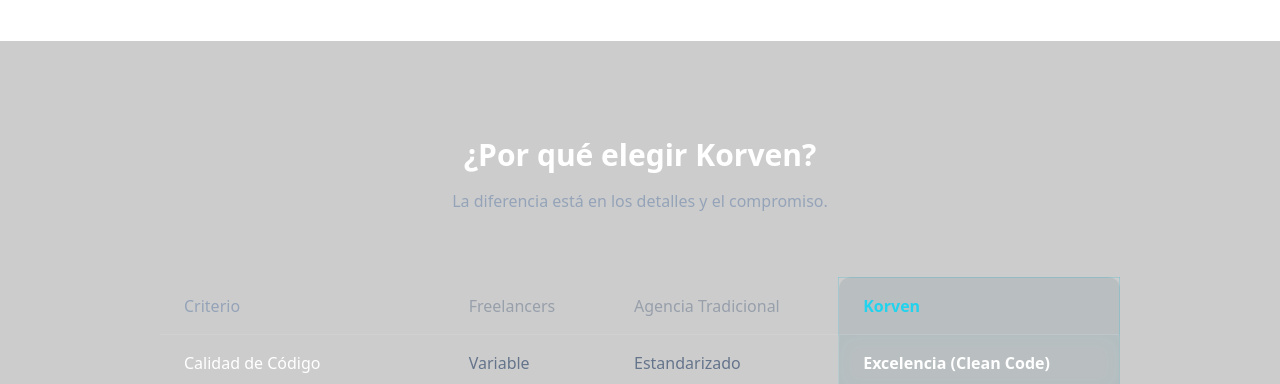
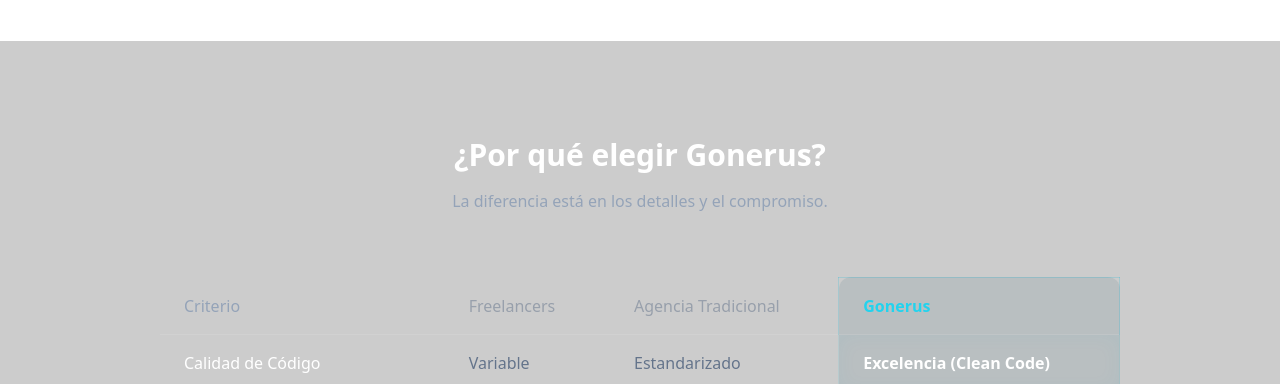
Before and after one commit to gonzalomprada/korven-web, a React (Vite) app: page / in a window 1280 px wide. Shown: the part 5320-5704 px from the top of the page. Built offline with nearby package versions, Linux system fonts and the light colour scheme.

Commit message:
Update ComparisonTable.jsx

```diff
--- a/src/components/ComparisonTable.jsx
+++ b/src/components/ComparisonTable.jsx
@@ -6,7 +6,7 @@ const ComparisonTable = () => {
     <section className="py-24 relative bg-black/20">
       <div className="max-w-5xl mx-auto px-4 sm:px-6 lg:px-8">
         <div className="text-center mb-16">
-          <h2 className="text-3xl font-bold text-white mb-4">¿Por qué elegir Korven?</h2>
+          <h2 className="text-3xl font-bold text-white mb-4">¿Por qué elegir Gonerus?</h2>
           <p className="text-slate-400">La diferencia está en los detalles y el compromiso.</p>
         </div>
 
@@ -17,23 +17,23 @@ const ComparisonTable = () => {
                 <th className="py-4 px-6 text-slate-400 font-medium">Criterio</th>
                 <th className="py-4 px-6 text-slate-500 font-medium opacity-50">Freelancers</th>
                 <th className="py-4 px-6 text-slate-500 font-medium opacity-50">Agencia Tradicional</th>
-                <th className="py-4 px-6 text-cyan-400 font-bold bg-cyan-900/10 rounded-t-xl border-t border-x border-cyan-500/20">Korven</th>
+                <th className="py-4 px-6 text-cyan-400 font-bold bg-cyan-900/10 rounded-t-xl border-t border-x border-cyan-500/20">Gonerus</th>
               </tr>
             </thead>
             <tbody className="text-slate-300">
               {[
-                { criterion: "Calidad de Código", free: "Variable", agency: "Estandarizado", korven: "Excelencia (Clean Code)" },
-                { criterion: "Comunicación", free: "Intermitente", agency: "Burocrática", korven: "Directa y Ágil" },
-                { criterion: "Velocidad de Entrega", free: "Lenta", agency: "Media", korven: "Alta (Sprints Semanales)" },
-                { criterion: "Soporte Post-Lanzamiento", free: <X className="h-5 w-5 text-red-500" />, agency: "Costo Adicional Alto", korven: <Check className="h-5 w-5 text-cyan-400" /> },
-                { criterion: "Visión de Negocio", free: <X className="h-5 w-5 text-red-500" />, agency: <Check className="h-5 w-5 text-slate-500" />, korven: <Check className="h-5 w-5 text-cyan-400" /> },
+                { criterion: "Calidad de Código", free: "Variable", agency: "Estandarizado", Gonerus: "Excelencia (Clean Code)" },
+                { criterion: "Comunicación", free: "Intermitente", agency: "Burocrática", Gonerus: "Directa y Ágil" },
+                { criterion: "Velocidad de Entrega", free: "Lenta", agency: "Media", Gonerus: "Alta (Sprints Semanales)" },
+                { criterion: "Soporte Post-Lanzamiento", free: <X className="h-5 w-5 text-red-500" />, agency: "Costo Adicional Alto", Gonerus: <Check className="h-5 w-5 text-cyan-400" /> },
+                { criterion: "Visión de Negocio", free: <X className="h-5 w-5 text-red-500" />, agency: <Check className="h-5 w-5 text-slate-500" />, Gonerus: <Check className="h-5 w-5 text-cyan-400" /> },
               ].map((row, index) => (
                 <tr key={index} className="border-b border-white/5 hover:bg-white/[0.02]">
                   <td className="py-4 px-6 font-medium text-white">{row.criterion}</td>
                   <td className="py-4 px-6 text-slate-500">{row.free}</td>
                   <td className="py-4 px-6 text-slate-500">{row.agency}</td>
                   <td className="py-4 px-6 text-white font-semibold bg-cyan-900/10 border-x border-cyan-500/10 shadow-[inset_0_0_20px_rgba(6,182,212,0.05)]">
-                    {row.korven}
+                    {row.Gonerus}
                   </td>
                 </tr>
               ))}
```
